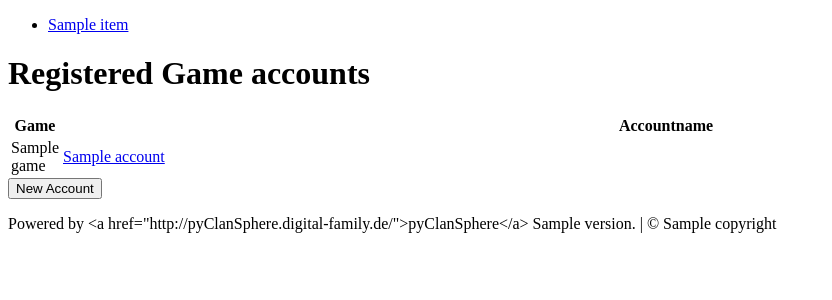
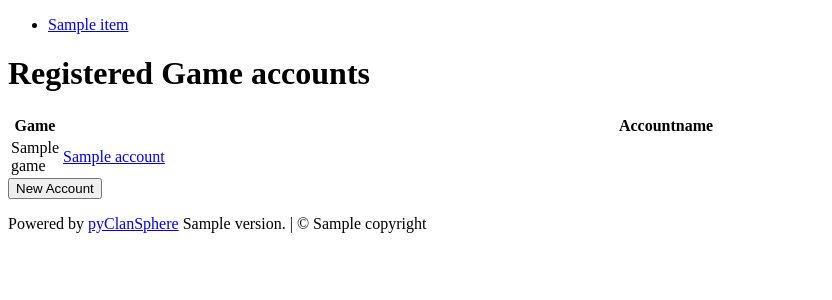
Before and after one commit to jokey2k/pyClanSphere, a Python web app: template pyClanSphere/plugins/gamesquad/templates/account/gameaccount_list.html in a window 1280 px wide. Shown: the part 78-378 px from the top of the page, without its empty margins (0-832 px from the left). Run offline with Jinja, Linux system fonts and the light colour scheme; the template is opened without the code that fills it: most values are stand-ins (such as "Sample title", 1, 10 or a date in 2020).

Commit message:
this var should be safe in account admin

```diff
--- a/pyClanSphere/templates/account/layout.html
+++ b/pyClanSphere/templates/account/layout.html
@@ -50,7 +50,7 @@
     </div>
   </div>
   <div class="footer">
-    <p>{% trans pyClanSphere='<a href="http://pyClanSphere.digital-family.de/">pyClanSphere</a>',
+    <p>{% trans pyClanSphere='<a href="http://pyClanSphere.digital-family.de/">pyClanSphere</a>'|safe,
       version=pyClanSphere.version -%}Powered by {{ pyClanSphere }} {{ version }}.{% endtrans %} |
       &copy; {{ pyClanSphere.copyright }}</p>
   </div>
```
